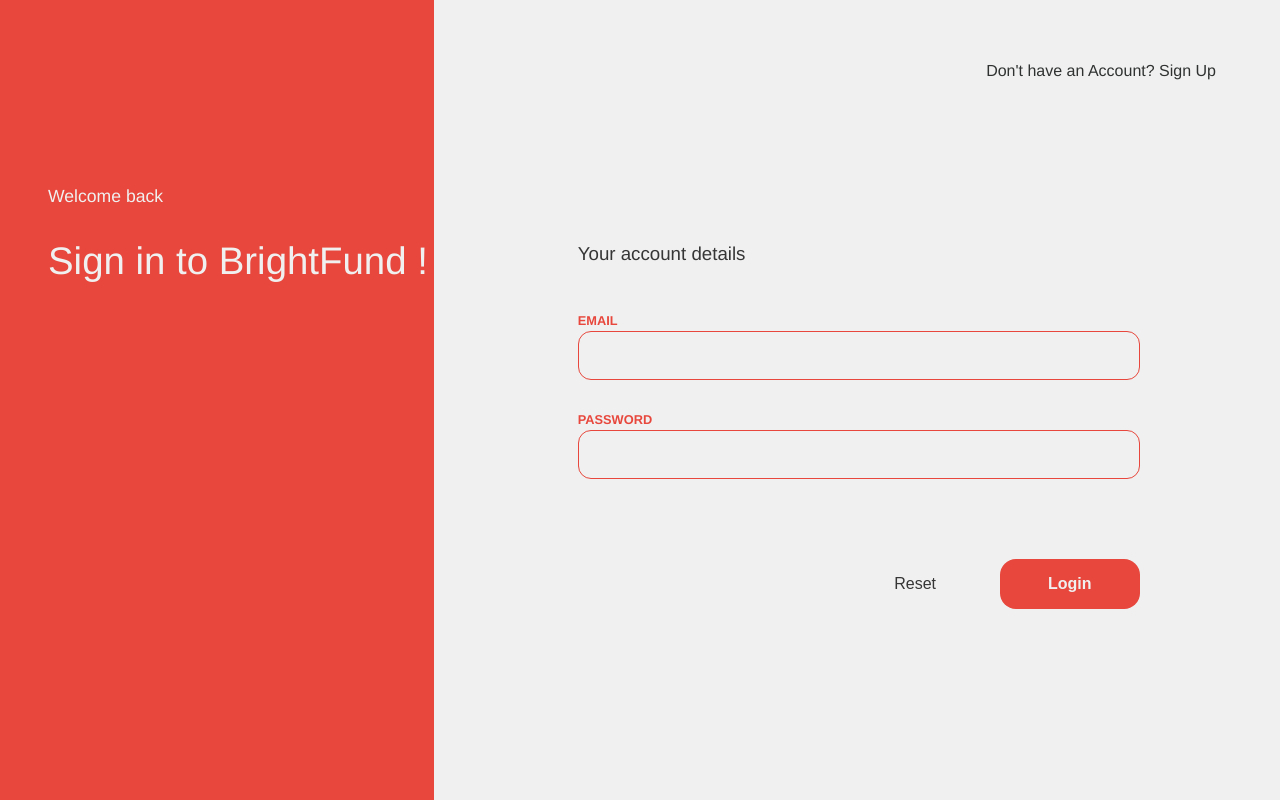
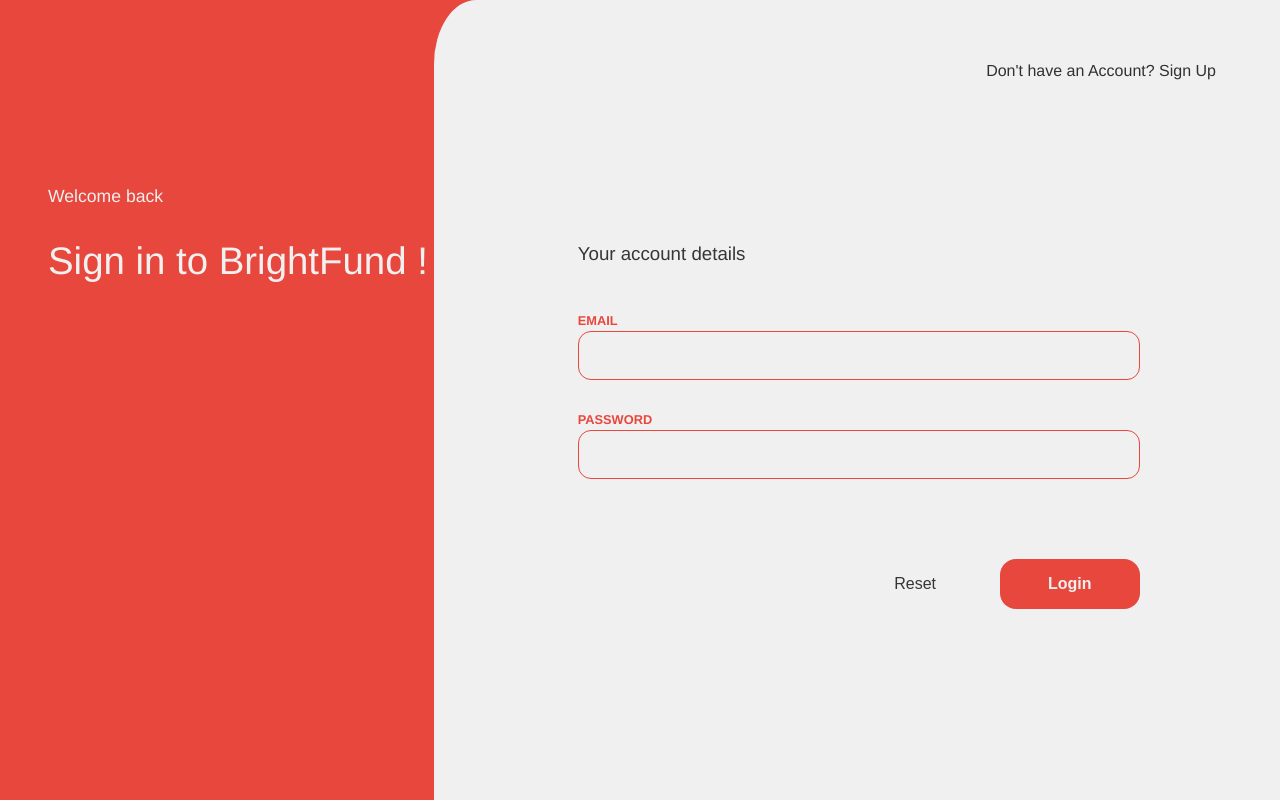
Before and after one commit to SpandanChetia/DonorBridge-Frontend, a React (Create React App) app: page / in a window 1280 px wide. Built offline with nearby package versions, Linux system fonts and the light colour scheme.

Commit message:
Files added

```diff
--- a/src/components/forms/Input.css
+++ b/src/components/forms/Input.css
@@ -4,14 +4,17 @@
   box-sizing: border-box;
 }
 
+
+
 .sign-in-container{
+    height: 100vh;
     display: flex;
     flex-direction: row;
     margin: 0;
     font-family: 'Lato', serif;
     -webkit-font-smoothing: antialiased;
     -moz-osx-font-smoothing: grayscale;
-    background-color: #f0f0f0;
+    background-color: #E7473C;
     color: #E7473C;
     min-height: 100vh;
     font-family: 'CircularXXWeb', Trebuchet, Helvetica, Arial, sans-serif;
@@ -34,6 +37,7 @@
     display: flex;
     flex-direction: column;
     justify-content: flex-start;
+    height: 100vh;
     width: 41rem;
     background-color: #E7473C;
     color : #f0f0f0
@@ -55,7 +59,8 @@
 .sign-in-form-container{
     color:rgb(55, 54, 54);
     width:80rem;
-
+    background-color: #f0f0f0;
+    border-top-left-radius: 5% 8%;
 }
 
 .form-section{
@@ -67,7 +72,6 @@
 .form-section h3{
     margin-top: 10.2rem;
     font-weight: 100;
-    border-radius: 60px 0 0 0;
 }
 form {
     display: flex;
```
